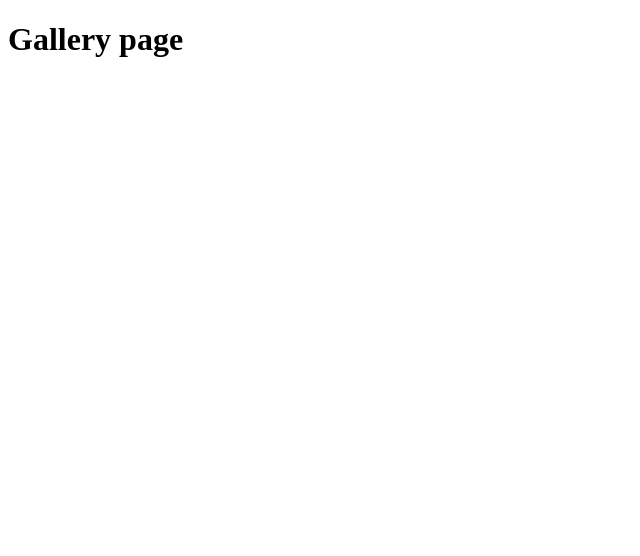
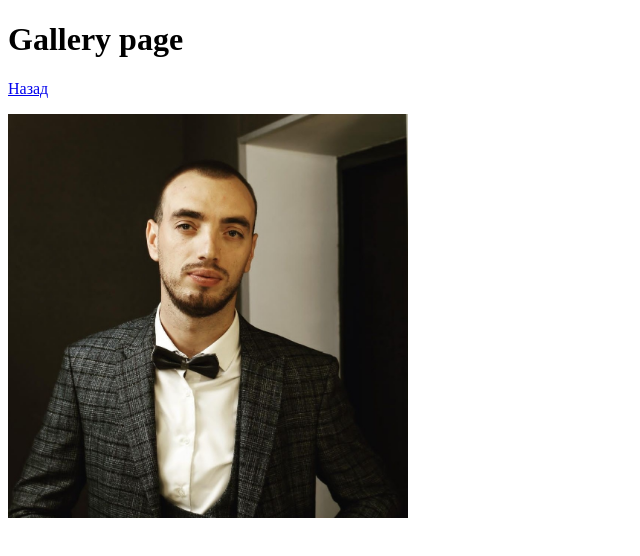
Before and after one commit to KovalskiyDima/-, a plain HTML site: page gallery.html in a window 1280 px wide. Shown: the whole page, without its empty margins (0-640 px from the left). Drawn offline with Linux system fonts and the light colour scheme.

Commit message:
add file

```diff
--- a/gallery.html
+++ b/gallery.html
@@ -8,5 +8,7 @@
 </head>
 <body>
     <h1>Gallery page</h1>
+    <p><a href="index.html">Назад</a></p>
+    <img src="Дима.jpg" alt="Dima" width="400"
 </body>
 </html>
```
Also changed, not shown: gallery2.html (+2 -0 lines), index.html (+2 -0 lines), Дима.jpg (added), Фото.jpg (added).
